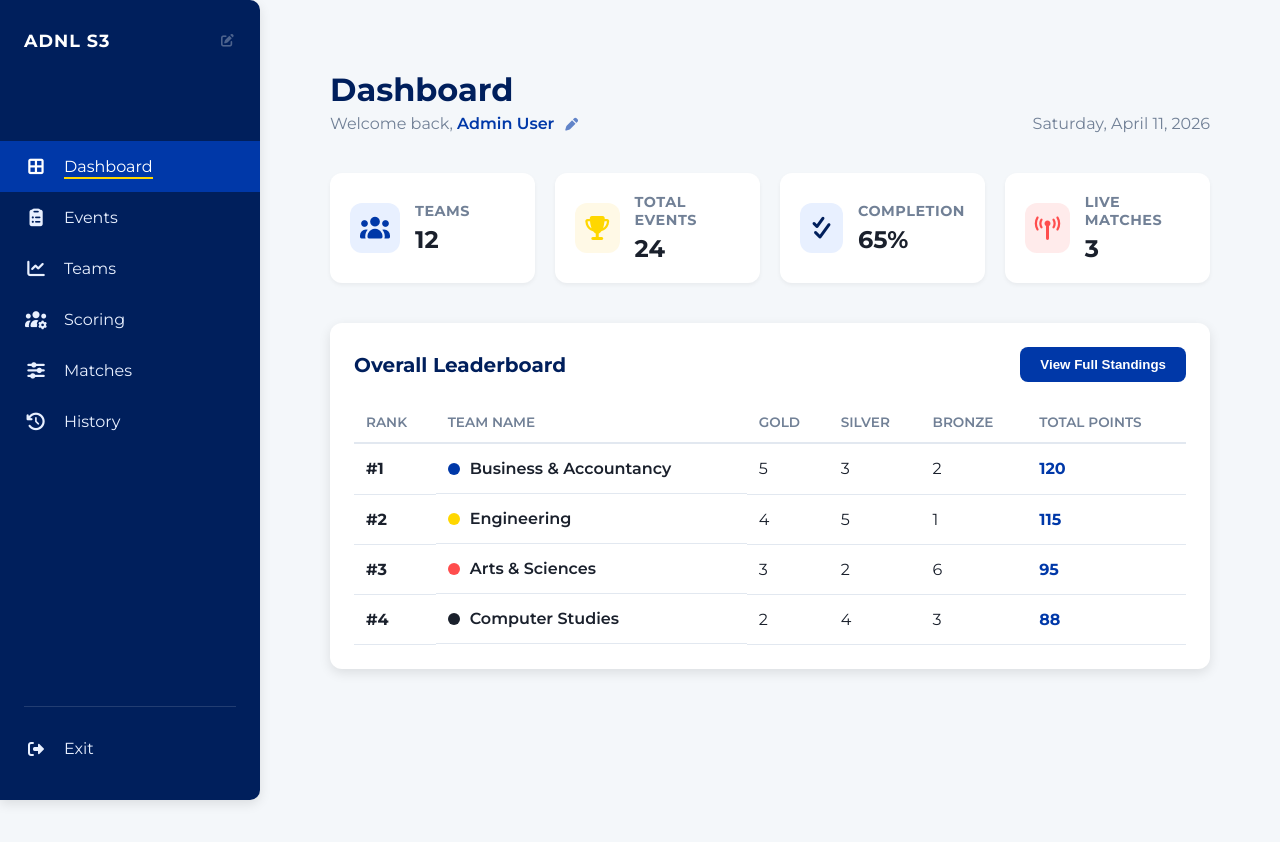
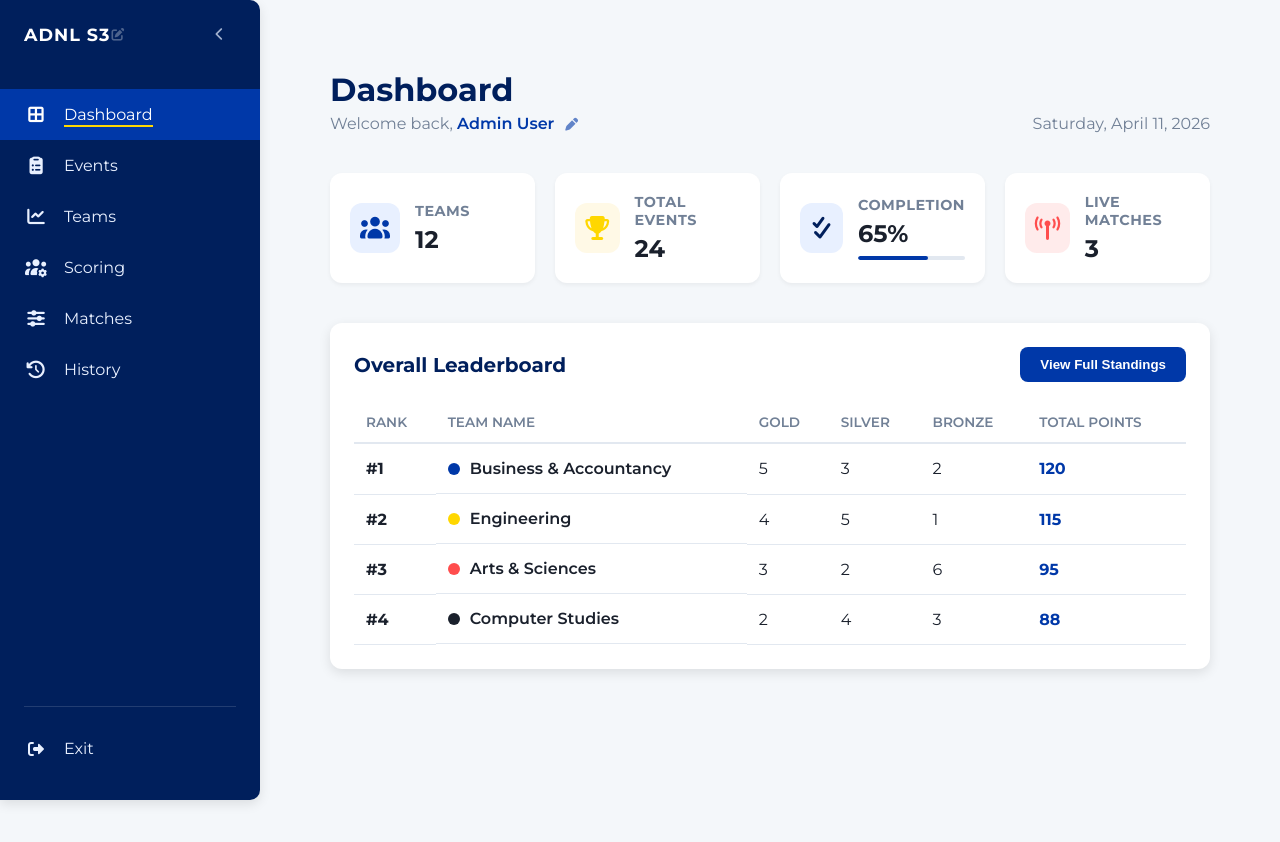
Before and after one commit to neilanlyvillanueva/adnuleague-scoring-database-system, a Vue app in the folder adnu-l-database-system/: page /dashboard in a window 1280 px wide. Shown: the top 842 px of the page. Built offline with nearby package versions, Linux system fonts and the light colour scheme.

Commit message:
feature: collapsing side navbar

```diff
--- a/adnu-l-database-system/src/App.vue
+++ b/adnu-l-database-system/src/App.vue
@@ -1,13 +1,20 @@
 <script setup>
 import SideBar from './components/layout/SideBar.vue';
 import router from './router';
+import { ref } from 'vue';
+
+const isSidebarCollapsed = ref(false);
+
+const handleSidebarCollapse = (collapsed) => {
+  isSidebarCollapsed.value = collapsed;
+};
 </script>
 
 <template>
   <div class="app-layout">
-    <SideBar />
+    <SideBar @collapse-change="handleSidebarCollapse" />
 
-    <main class="main-body">
+    <main :class="['main-body', { 'sidebar-collapsed': isSidebarCollapsed }]">
       <router-view />
     </main>
   </div>
@@ -22,12 +29,16 @@ import router from './router';
 
 .main-body {
   flex-grow: 1;
-  /* Match the SideBar.vue width exactly */
   margin-left: 260px;
   background-color: var(--bg-gray-light);
   min-height: 100vh;
-  /* Added padding so dashboard content doesn't hit the screen edges */
   padding: 40px;
   box-sizing: border-box;
+  transition: margin-left 0.3s ease;
+}
+
+/* Collapsed sidebar state */
+.main-body.sidebar-collapsed {
+  margin-left: 70px;
 }
 </style>
--- a/adnu-l-database-system/src/components/layout/SideBar.vue
+++ b/adnu-l-database-system/src/components/layout/SideBar.vue
@@ -1,5 +1,5 @@
 <script setup>
-import { ref, reactive } from 'vue';
+import { ref, reactive, computed } from 'vue';
 
 const dynamicData = reactive({
   systemTitle: 'ADNL S3',
@@ -17,6 +17,9 @@ const navItems = ref([
 const isModalOpen = ref(false);
 const currentEditingKey = ref('');
 const tempEditValue = ref('');
+
+// Collapsed state for sidebar
+const isCollapsed = ref(false);
 
 const openEditModal = (key) => {
   currentEditingKey.value = key;
@@ -36,22 +39,34 @@ const saveEdit = () => {
 const handleLogout = () => {
   console.log("Logging out...");
 };
+
+// Emit collapsed state to parent
+const emit = defineEmits(['collapse-change']);
+
+const toggleCollapse = () => {
+  isCollapsed.value = !isCollapsed.value;
+  emit('collapse-change', isCollapsed.value);
+};
 </script>
 
 <template>
-  <aside class="sidebar">
+  <aside :class="['sidebar', { collapsed: isCollapsed }]">
     <div class="sidebar-header">
       <div class="brand-title" @click="openEditModal('System Title')">
-        <h2>{{ dynamicData.systemTitle }} <span class="edit-icon"><i class="fa-solid fa-pen-to-square"></i></span></h2>
+        <h2 v-if="!isCollapsed">{{ dynamicData.systemTitle }} <span class="edit-icon"><i class="fa-solid fa-pen-to-square"></i></span></h2>
+        <h2 v-else @click.stop="toggleCollapse" class="collapse-toggle"><i class="fa-solid fa-bars"></i></h2>
       </div>
+      <button v-if="!isCollapsed" class="collapse-btn" @click="toggleCollapse" title="Collapse Sidebar">
+        <i class="fa-solid fa-chevron-left"></i>
+      </button>
     </div>
 
     <nav class="sidebar-nav">
       <ul>
         <li v-for="item in navItems" :key="item.name">
-          <router-link :to="item.path" class="nav-link">
+          <router-link :to="item.path" class="nav-link" :title="isCollapsed ? item.name : ''">
             <i :class="item.icon"></i>
-            <span>{{ item.name }}</span>
+            <span v-if="!isCollapsed">{{ item.name }}</span>
           </router-link>
         </li>
       </ul>
@@ -60,10 +75,10 @@ const handleLogout = () => {
     <div class="flex-spacer"></div>
 
     <div class="sidebar-footer">
-      <div class="footer-divider"></div>
-      <button class="logout-btn" @click="handleLogout">
+      <div class="footer-divider" v-if="!isCollapsed"></div>
+      <button class="logout-btn" @click="handleLogout" :title="isCollapsed ? 'Exit' : ''">
         <i class="fas fa-sign-out-alt"></i>
-        <span>Exit</span>
+        <span v-if="!isCollapsed">Exit</span>
       </button>
     </div>
 
@@ -100,10 +115,31 @@ const handleLogout = () => {
   font-family: var(--font-main);
   box-shadow: var(--shadow-md);
   border-radius: 0 10px 10px 0;
+  transition: width 0.3s ease;
+  z-index: 100;
+}
+
+.sidebar.collapsed {
+  width: 70px;
 }
 
 .sidebar-header {
-  padding: 30px 24px 70px 24px;
+  padding: 20px 24px 20px 24px;
+  position: relative;
+  display: flex;
+  align-items: center;
+  justify-content: space-between;
+}
+
+.sidebar.collapsed .sidebar-header {
+  padding: 20px 10px 20px 10px;
+  justify-content: center;
+}
+
+.brand-title {
+  display: flex;
+  align-items: center;
+  flex: 1;
 }
 
 .brand-title h2 {
@@ -116,11 +152,54 @@ const handleLogout = () => {
   justify-content: space-between;
   text-transform: uppercase;
   letter-spacing: 1px;
+  white-space: nowrap;
+  overflow: hidden;
+}
+
+.sidebar.collapsed .brand-title h2 {
+  justify-content: center;
+}
+
+.brand-title h2.collapse-toggle {
+  width: 100%;
+  display: flex;
+  align-items: center;
+  justify-content: center;
+}
+
+.brand-title h2.collapse-toggle i {
+  font-size: 1.2rem;
+  color: var(--adnu-blue-light);
+}
+
+/* Collapse Toggle Button */
+.collapse-btn {
+  background: transparent;
+  border: none;
+  color: var(--adnu-blue-light);
+  cursor: pointer;
+  padding: 8px;
+  border-radius: 50%;
+  display: flex;
+  align-items: center;
+  justify-content: center;
+  transition: all 0.2s ease;
+  opacity: 0.7;
+  flex-shrink: 0;
+}
+
+.collapse-btn:hover {
+  opacity: 1;
+  background-color: var(--adnu-blue-dark);
+}
+
+.sidebar.collapsed .collapse-btn {
+  display: none;
 }
 
 /* Centering Logic */
 .flex-spacer {
-  flex-grow: 1; /* These div tags swallow the extra space */
+  flex-grow: 1;
 }
 
 .sidebar-nav {
@@ -141,6 +220,13 @@ const handleLogout = () => {
   text-decoration: none;
   transition: all 0.3s ease;
   font-size: 1rem;
+  white-space: nowrap;
+  overflow: hidden;
+}
+
+.sidebar.collapsed .nav-link {
+  padding: 16px 10px;
+  justify-content: center;
 }
 
 .nav-link i {
@@ -148,12 +234,21 @@ const handleLogout = () => {
   font-size: 1.1rem;
   width: 24px;
   text-align: center;
+  flex-shrink: 0;
+}
+
+.sidebar.collapsed .nav-link i {
+  margin-right: 0;
 }
 
 .nav-link:hover {
   background-color: var(--adnu-blue-dark);
   color: var(--white);
-  padding-left: 28px; /* Subtle slide effect */
+  padding-left: 28px;
+}
+
+.sidebar.collapsed .nav-link:hover {
+  padding-left: 10px;
 }
 
 .router-link-active {
@@ -176,15 +271,27 @@ const handleLogout = () => {
   background-color: var(--adnu-gold);
 }
 
+.sidebar.collapsed .router-link-active span::after {
+  display: none;
+}
+
+.sidebar.collapsed .router-link-active {
+  border-left: 3px solid var(--adnu-gold);
+}
+
 /* Footer & Logout Alignment */
 .sidebar-footer {
   padding: 0 24px 30px 24px;
 }
 
+.sidebar.collapsed .sidebar-footer {
+  padding: 0 10px 30px 10px;
+}
+
 .footer-divider {
   height: 1px;
   background-color: var(--border-color);
-  opacity: 0.15; /* Very subtle line */
+  opacity: 0.15;
   margin-bottom: 20px;
 }
 
@@ -200,11 +307,23 @@ const handleLogout = () => {
   font-family: var(--font-main);
   font-size: 1rem;
   transition: color 0.3s ease;
+  white-space: nowrap;
+  overflow: hidden;
+}
+
+.sidebar.collapsed .logout-btn {
+  justify-content: center;
+  padding: 12px 10px;
 }
 
 .logout-btn i {
   margin-right: 16px;
   width: 24px;
+  flex-shrink: 0;
+}
+
+.sidebar.collapsed .logout-btn i {
+  margin-right: 0;
 }
 
 .logout-btn:hover {
@@ -224,7 +343,7 @@ const handleLogout = () => {
   left: 0;
   width: 100vw;
   height: 100vh;
-  background: rgba(0, 31, 92, 0.7); /* adnu-blue-navy with opacity */
+  background: rgba(0, 31, 92, 0.7);
   display: flex;
   align-items: center;
   justify-content: center;
--- a/adnu-l-database-system/src/views/dashboard/Dashboard.vue
+++ b/adnu-l-database-system/src/views/dashboard/Dashboard.vue
@@ -69,6 +69,9 @@ const saveEdit = () => {
     <div class="stat-info">
       <h3>Completion</h3>
       <p class="stat-number">65%</p>
+      <div class="progress-bar-mini">
+        <div class="progress-fill" style="width: 65%"></div>
+      </div>
     </div>
   </div>
 
```
